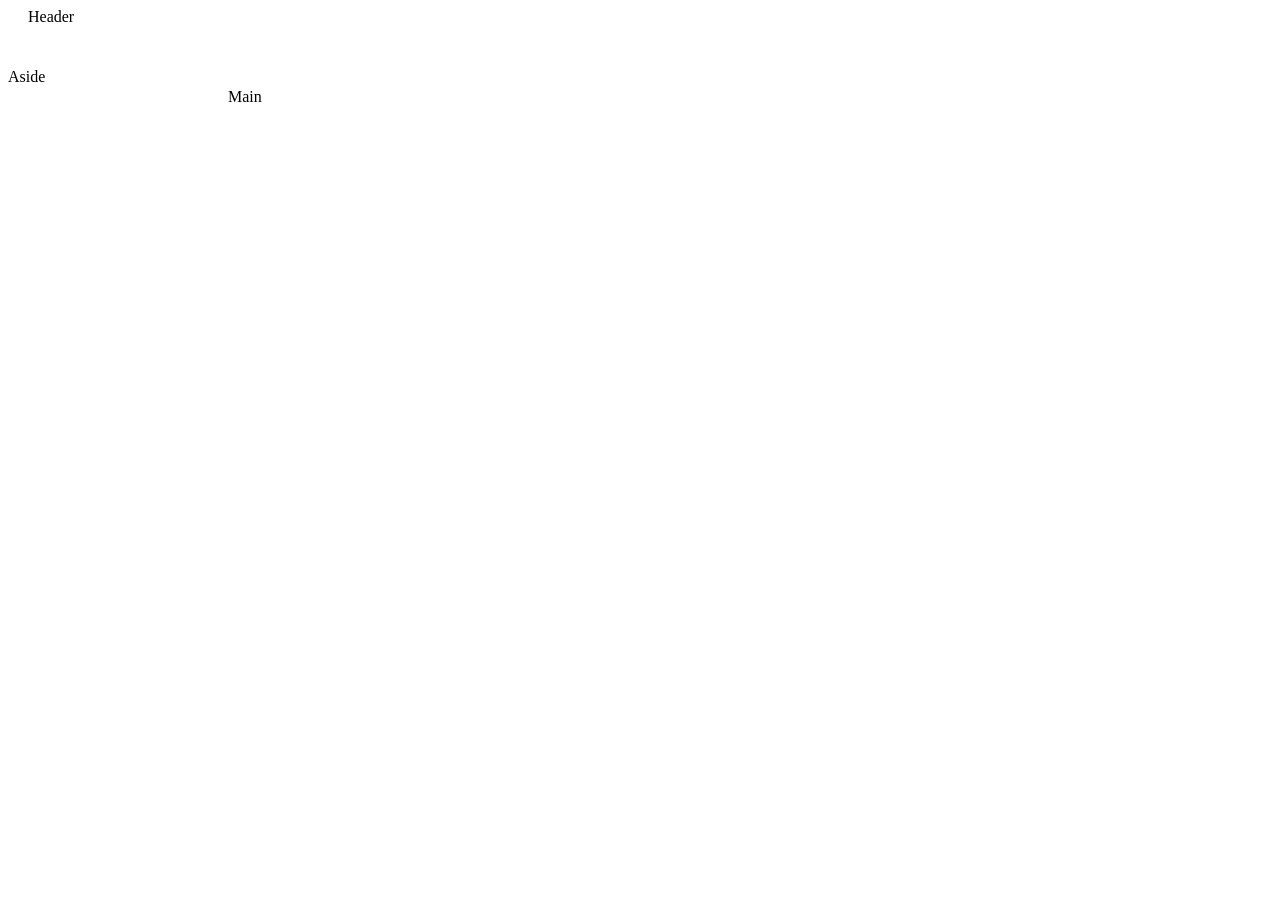
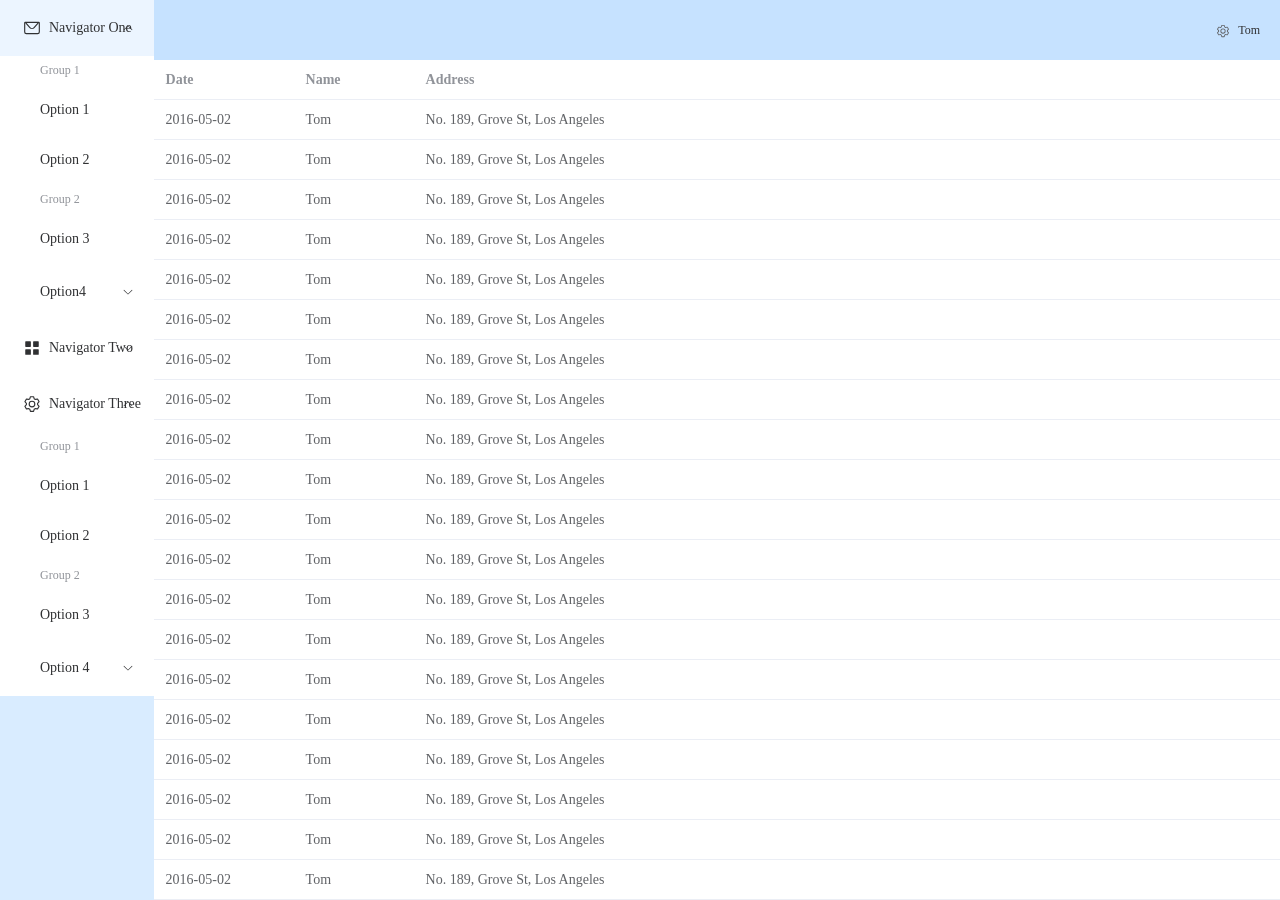
Before and after one commit to windhide/anKangMedicalSystem-View, a Vue app: page /root in a window 1280 px wide. Before the commit this address had no page. Before the commit the page ends 800 px from the top, so only its background shows below. Built offline with nearby package versions, Linux system fonts and the light colour scheme.

Commit message:
[A] 结构划分

```diff
--- a/public/index.html
+++ b/public/index.html
@@ -6,6 +6,12 @@
     <meta name="viewport" content="width=device-width,initial-scale=1.0">
     <link rel="icon" href="<%= BASE_URL %>favicon.ico">
     <title><%= htmlWebpackPlugin.options.title %></title>
+    <style>
+      *{
+        margin: 0;
+        padding: 0;
+      }
+    </style>
   </head>
   <body>
     <noscript>
--- a/src/App.vue
+++ b/src/App.vue
@@ -1,15 +1,3 @@
 <template>
-  <div class="common-layout">
-    <el-container>
-      <el-header>Header</el-header>
-      <el-container>
-        <el-aside width="200px">Aside</el-aside>
-        <el-main>Main</el-main>
-      </el-container>
-    </el-container>
-  </div>
+  <RouterView />
 </template>
-
-<style lang="scss">
-
-</style>
--- a/src/router/index.ts
+++ b/src/router/index.ts
@@ -1,8 +1,24 @@
 import { createRouter, createWebHistory, RouteRecordRaw } from 'vue-router'
-import HomeView from '../views/HomeView.vue'
+import rootViews from '@/views/mainViews/rootViews.vue'
+import staffViews from '@/views/mainViews/staffViews.vue'
+import userViews from '@/views/mainViews/userViews.vue'
 
 const routes: Array<RouteRecordRaw> = [
-
+  {
+    path: '/staff',
+    name: 'staffViews',
+    component: staffViews,
+  },
+  {
+    path: '/root',
+    name: 'rootViews',
+    component: rootViews,
+  },
+  {
+    path: '/',
+    name: 'userViews',
+    component: userViews,
+  },
 ]
 
 const router = createRouter({
--- /dev/null
+++ b/src/views/mainViews/rootViews.vue
@@ -0,0 +1,128 @@
+<template>
+  <el-container class="layout-container-demo">
+    <el-aside width="12%">
+      <el-scrollbar>
+        <el-menu :default-openeds="['1', '3']">
+          <el-sub-menu index="1">
+            <template #title>
+              <el-icon><message /></el-icon>Navigator One
+            </template>
+            <el-menu-item-group>
+              <template #title>Group 1</template>
+              <el-menu-item index="1-1">Option 1</el-menu-item>
+              <el-menu-item index="1-2">Option 2</el-menu-item>
+            </el-menu-item-group>
+            <el-menu-item-group title="Group 2">
+              <el-menu-item index="1-3">Option 3</el-menu-item>
+            </el-menu-item-group>
+            <el-sub-menu index="1-4">
+              <template #title>Option4</template>
+              <el-menu-item index="1-4-1">Option 4-1</el-menu-item>
+            </el-sub-menu>
+          </el-sub-menu>
+          <el-sub-menu index="2">
+            <template #title>
+              <el-icon><icon-menu /></el-icon>Navigator Two
+            </template>
+            <el-menu-item-group>
+              <template #title>Group 1</template>
+              <el-menu-item index="2-1">Option 1</el-menu-item>
+              <el-menu-item index="2-2">Option 2</el-menu-item>
+            </el-menu-item-group>
+            <el-menu-item-group title="Group 2">
+              <el-menu-item index="2-3">Option 3</el-menu-item>
+            </el-menu-item-group>
+            <el-sub-menu index="2-4">
+              <template #title>Option 4</template>
+              <el-menu-item index="2-4-1">Option 4-1</el-menu-item>
+            </el-sub-menu>
+          </el-sub-menu>
+          <el-sub-menu index="3">
+            <template #title>
+              <el-icon><setting /></el-icon>Navigator Three
+            </template>
+            <el-menu-item-group>
+              <template #title>Group 1</template>
+              <el-menu-item index="3-1">Option 1</el-menu-item>
+              <el-menu-item index="3-2">Option 2</el-menu-item>
+            </el-menu-item-group>
+            <el-menu-item-group title="Group 2">
+              <el-menu-item index="3-3">Option 3</el-menu-item>
+            </el-menu-item-group>
+            <el-sub-menu index="3-4">
+              <template #title>Option 4</template>
+              <el-menu-item index="3-4-1">Option 4-1</el-menu-item>
+            </el-sub-menu>
+          </el-sub-menu>
+        </el-menu>
+      </el-scrollbar>
+    </el-aside>
+
+    <el-container>
+      <el-header style="text-align: right; font-size: 12px">
+        <div class="toolbar">
+          <el-dropdown>
+            <el-icon style="margin-right: 8px; margin-top: 1px"
+              ><setting
+            /></el-icon>
+            <template #dropdown>
+              <el-dropdown-menu>
+                <el-dropdown-item>View</el-dropdown-item>
+                <el-dropdown-item>Add</el-dropdown-item>
+                <el-dropdown-item>Delete</el-dropdown-item>
+              </el-dropdown-menu>
+            </template>
+          </el-dropdown>
+          <span>Tom</span>
+        </div>
+      </el-header>
+
+      <el-main>
+        <el-scrollbar>
+          <el-table :data="tableData">
+            <el-table-column prop="date" label="Date" width="140" />
+            <el-table-column prop="name" label="Name" width="120" />
+            <el-table-column prop="address" label="Address" />
+          </el-table>
+        </el-scrollbar>
+      </el-main>
+    </el-container>
+  </el-container>
+</template>
+
+<script lang="ts" setup>
+import { ref } from 'vue'
+import { Menu as IconMenu, Message, Setting } from '@element-plus/icons-vue'
+
+const item = {
+  date: '2016-05-02',
+  name: 'Tom',
+  address: 'No. 189, Grove St, Los Angeles',
+}
+const tableData = ref(Array.from({ length: 20 }).fill(item))
+</script>
+
+<style scoped>
+.layout-container-demo .el-header {
+  position: relative;
+  background-color: var(--el-color-primary-light-7);
+  color: var(--el-text-color-primary);
+}
+.layout-container-demo .el-aside {
+  color: var(--el-text-color-primary);
+  background: var(--el-color-primary-light-8);
+}
+.layout-container-demo .el-menu {
+  border-right: none;
+}
+.layout-container-demo .el-main {
+  padding: 0;
+}
+.layout-container-demo .toolbar {
+  display: inline-flex;
+  align-items: center;
+  justify-content: center;
+  height: 100%;
+  right: 20px;
+}
+</style>
--- /dev/null
+++ b/src/views/mainViews/staffViews.vue
@@ -0,0 +1,15 @@
+<template>
+    <div class="common-layout">
+      <el-container>
+        <el-header>staff</el-header>
+        <el-container>
+          <el-aside width="200px">staff</el-aside>
+          <el-main>staff</el-main>
+        </el-container>
+      </el-container>
+    </div>
+  </template>
+
+  <style lang="scss">
+
+  </style>
--- /dev/null
+++ b/src/views/mainViews/userViews.vue
@@ -0,0 +1,15 @@
+<template>
+    <div class="common-layout">
+      <el-container>
+        <el-header>user</el-header>
+        <el-container>
+          <el-aside width="200px">user</el-aside>
+          <el-main>user</el-main>
+        </el-container>
+      </el-container>
+    </div>
+  </template>
+
+  <style lang="scss">
+
+  </style>
```
